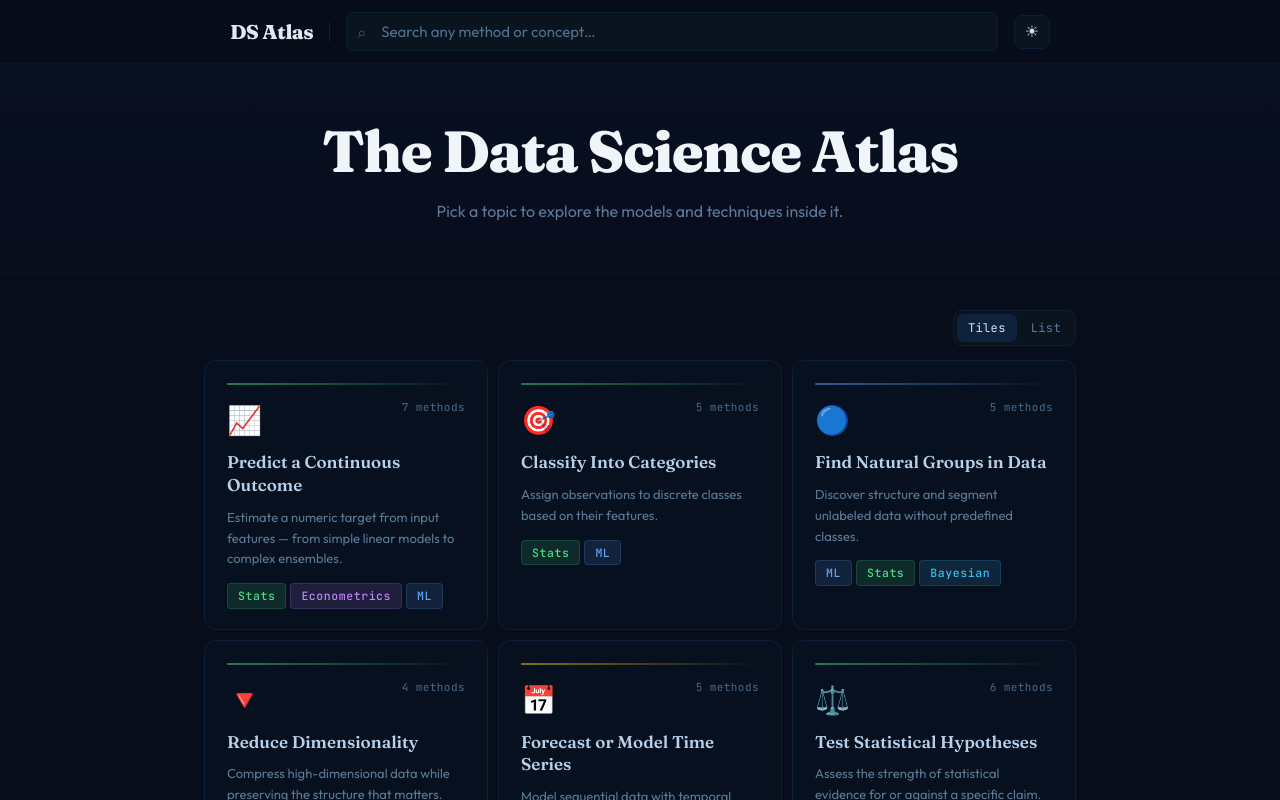
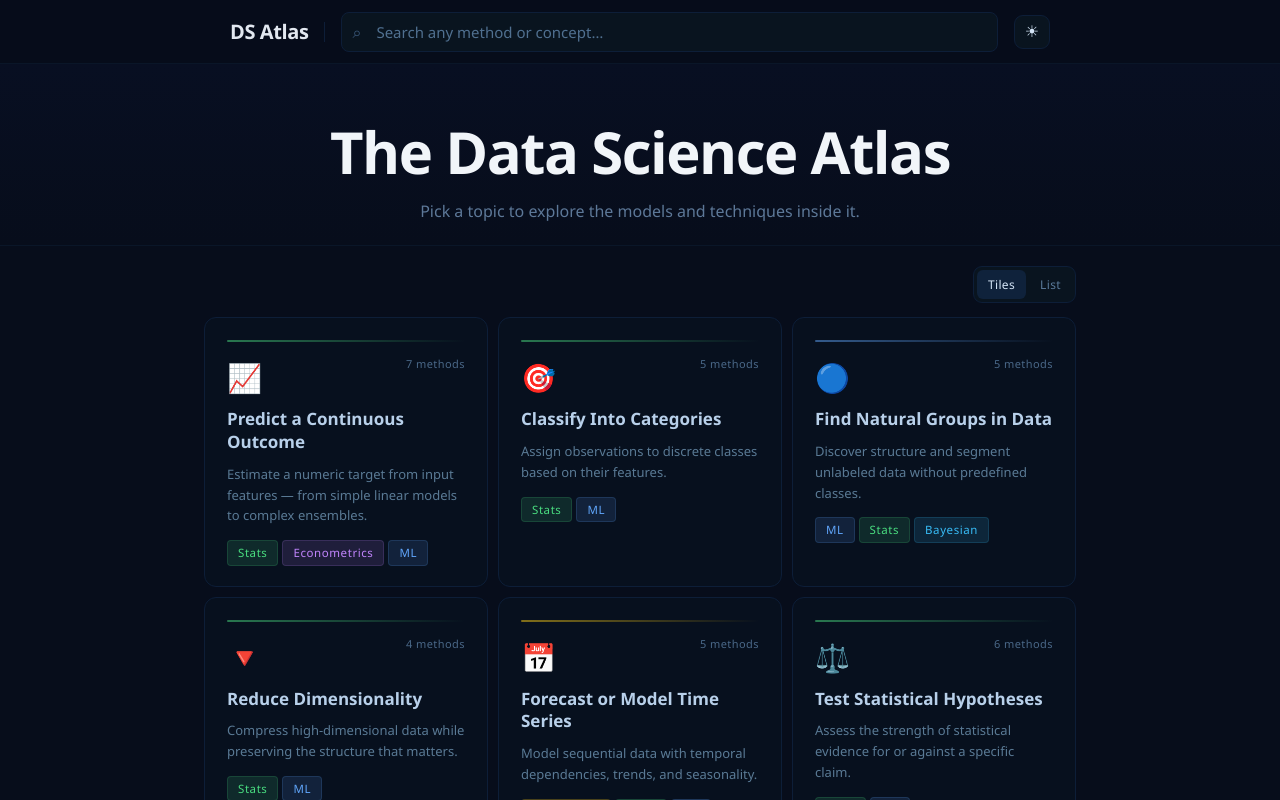
Before and after one commit to ArjunChattoraj10/ds-atlas, a React (Vite) app: page / in a window 1280 px wide. Shown: the top 800 px of the page. Built offline with nearby package versions, Linux system fonts and the light colour scheme.

Commit message:
Specified fonts to Segoe UI family

```diff
--- a/src/index.css
+++ b/src/index.css
@@ -1,6 +1,6 @@
-@import url('https://fonts.googleapis.com/css2?family=Fraunces:opsz,wght@9..144,300;9..144,600;9..144,800&family=Outfit:wght@300;400;500;600&family=JetBrains+Mono:wght@400;500&display=swap');
-
 :root {
+  --font-family-ui: 'Segoe UI', 'Segoe UI Variable', Tahoma, Geneva, Verdana, sans-serif;
+  --font-family-ui-light: 'Segoe UI Light', 'Segoe UI', 'Segoe UI Variable', Tahoma, Geneva, Verdana, sans-serif;
   --app-bg: #070d1b;
   --text-primary: #e2e8f0;
   --muted-text: #507090;
@@ -125,7 +125,7 @@ body {
 body {
   background: var(--app-bg);
   color: var(--text-primary);
-  font-family: 'Outfit', sans-serif;
+  font-family: var(--font-family-ui);
   line-height: 1.5;
 }
 
@@ -214,7 +214,7 @@ input:focus {
   padding: 3px 10px;
   border-radius: 4px;
   font-size: 11.5px;
-  font-family: 'JetBrains Mono', monospace;
+  font-family: var(--font-family-ui);
   font-weight: 500;
   letter-spacing: 0.05em;
 }
@@ -228,7 +228,7 @@ input:focus {
   cursor: pointer;
   transition: all 0.13s;
   border: 1px solid transparent;
-  font-family: 'Outfit', sans-serif;
+  font-family: var(--font-family-ui);
   background: transparent;
 }
 
@@ -243,7 +243,7 @@ input:focus {
   cursor: pointer;
   transition: color 0.13s;
   font-size: 15px;
-  font-family: 'Outfit', sans-serif;
+  font-family: var(--font-family-ui);
   color: var(--back-text);
   padding: 8px 0;
 }
@@ -283,7 +283,7 @@ input:focus {
 }
 
 .wordmark-title {
-  font-family: 'Fraunces', serif;
+  font-family: var(--font-family-ui);
   font-weight: 800;
   font-size: 20px;
   color: var(--wordmark);
@@ -291,7 +291,7 @@ input:focus {
 }
 
 .wordmark-count {
-  font-family: 'JetBrains Mono', monospace;
+  font-family: var(--font-family-ui);
   font-size: 11px;
   color: var(--wordmark-count);
   letter-spacing: 0.05em;
@@ -307,7 +307,7 @@ input:focus {
 .breadcrumb {
   font-size: 14px;
   color: var(--breadcrumb);
-  font-family: 'Outfit', sans-serif;
+  font-family: var(--font-family-ui);
   flex-shrink: 0;
   max-width: 160px;
   overflow: hidden;
@@ -329,7 +329,7 @@ input:focus {
   padding: 9px 34px;
   color: var(--search-text);
   font-size: 15px;
-  font-family: 'Outfit', sans-serif;
+  font-family: var(--font-family-ui);
 }
 
 .search-icon {
@@ -357,7 +357,7 @@ input:focus {
 
 .hero {
   border-bottom: 1px solid var(--header-border);
-  padding: 56px 20px 48px;
+  padding: 56px 20px 20px;
   background: var(--hero-bg);
 }
 
@@ -368,7 +368,7 @@ input:focus {
 }
 
 .hero-title {
-  font-family: 'Fraunces', serif;
+  font-family: var(--font-family-ui);
   font-weight: 800;
   font-size: clamp(34px, 5.5vw, 58px);
   color: var(--hero-title);
@@ -388,7 +388,7 @@ input:focus {
 .grid-container {
   max-width: 920px;
   margin: 0 auto;
-  padding: 36px 24px 72px;
+  padding: 20px 24px 72px;
 }
 
 .home-controls {
@@ -413,7 +413,7 @@ input:focus {
   border-radius: 6px;
   padding: 6px 11px;
   font-size: 12px;
-  font-family: 'JetBrains Mono', monospace;
+  font-family: var(--font-family-ui);
   letter-spacing: 0.03em;
   cursor: pointer;
   transition: background 0.13s, color 0.13s;
@@ -459,16 +459,16 @@ input:focus {
 }
 
 .topic-card-count {
-  font-family: 'JetBrains Mono', monospace;
+  font-family: var(--font-family-ui);
   font-size: 11px;
   color: var(--wordmark-count);
   letter-spacing: 0.04em;
 }
 
 .topic-card-title {
-  font-family: 'Fraunces', serif;
+  font-family: var(--font-family-ui-light);
   font-size: 17px;
-  font-weight: 600;
+  font-weight: 700;
   color: var(--topic-title);
   line-height: 1.35;
   margin-bottom: 10px;
@@ -532,15 +532,15 @@ input:focus {
 }
 
 .topic-list-title {
-  font-family: 'Fraunces', serif;
+  font-family: var(--font-family-ui-light);
   font-size: 20px;
-  font-weight: 600;
+  font-weight: 700;
   color: var(--topic-title);
   letter-spacing: -0.01em;
 }
 
 .topic-list-count {
-  font-family: 'JetBrains Mono', monospace;
+  font-family: var(--font-family-ui);
   font-size: 11px;
   color: var(--wordmark-count);
   letter-spacing: 0.04em;
@@ -579,7 +579,7 @@ input:focus {
 }
 
 .topic-title {
-  font-family: 'Fraunces', serif;
+  font-family: var(--font-family-ui);
   font-size: clamp(24px, 4.5vw, 36px);
   font-weight: 800;
   color: var(--topic-page-title);
@@ -609,7 +609,7 @@ input:focus {
   cursor: pointer;
   transition: all 0.13s;
   border: 1px solid transparent;
-  font-family: 'Outfit', sans-serif;
+  font-family: var(--font-family-ui);
   background: transparent;
 }
 
@@ -627,7 +627,7 @@ input:focus {
   color: var(--empty-state);
   font-size: 15px;
   padding: 20px 0;
-  font-family: 'JetBrains Mono', monospace;
+  font-family: var(--font-family-ui);
 }
 
 .method-item {
@@ -667,7 +667,7 @@ input:focus {
 }
 
 .method-name {
-  font-family: 'Outfit', sans-serif;
+  font-family: var(--font-family-ui);
   font-weight: 600;
   font-size: 16px;
   color: var(--method-name-closed);
@@ -709,7 +709,7 @@ input:focus {
 
 .info-label {
   font-size: 11.5px;
-  font-family: 'JetBrains Mono', monospace;
+  font-family: var(--font-family-ui);
   letter-spacing: 0.08em;
   margin-bottom: 5px;
 }
@@ -732,7 +732,7 @@ input:focus {
 }
 
 .search-results-count {
-  font-family: 'JetBrains Mono', monospace;
+  font-family: var(--font-family-ui);
   font-size: 12px;
   color: var(--muted-text);
   letter-spacing: 0.08em;
@@ -768,7 +768,7 @@ input:focus {
 .search-result-title-container {}
 
 .search-result-method-name {
-  font-family: 'Outfit', sans-serif;
+  font-family: var(--font-family-ui);
   font-weight: 600;
   font-size: 16px;
   color: var(--search-text);
```
